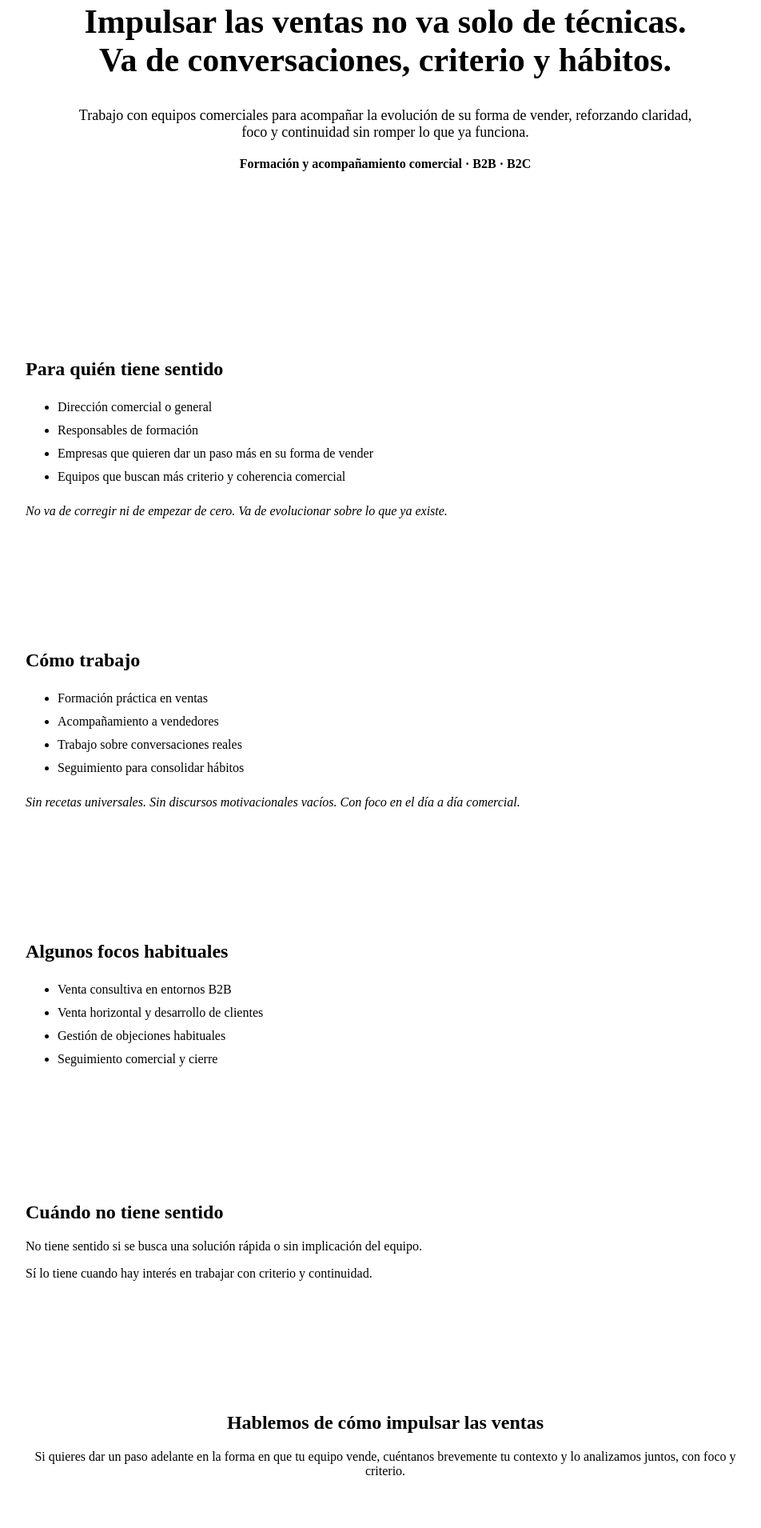
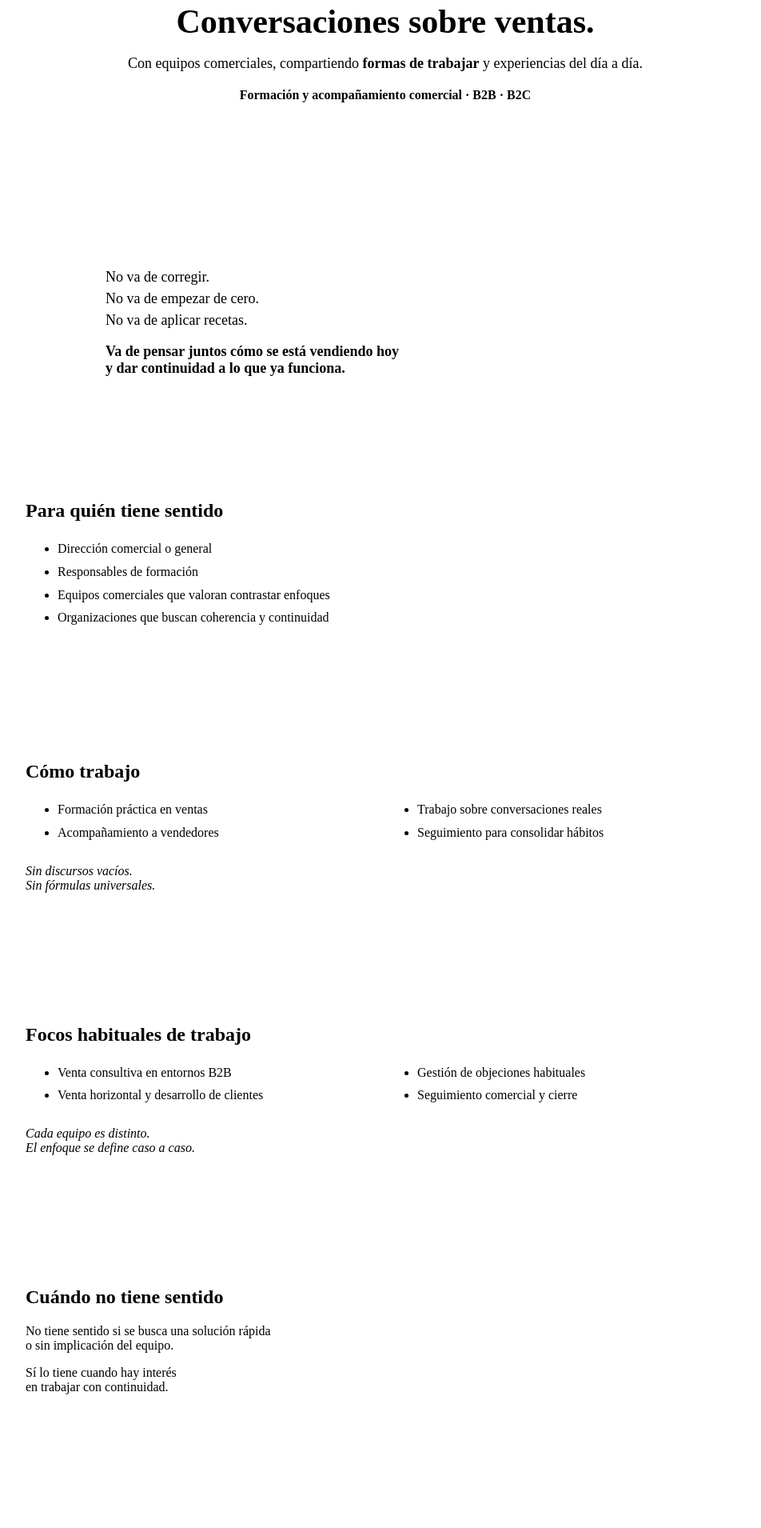
Before and after one commit to LucaCH80/luca-website, a Next.js app: page /linkedin in a window 1280 px wide. Shown: the part 120-2030 px from the top of the page at 80% size, without its empty margins (158-1110 px from the left). Built offline with nearby package versions, Linux system fonts and the light colour scheme.

Commit message:
Update linkedin.js

```diff
--- a/pages/linkedin.js
+++ b/pages/linkedin.js
@@ -8,25 +8,22 @@ export default function LinkedInLanding() {
   return (
     <>
       <Head>
-        <title>Impulsar las ventas | Luca Chiesa</title>
+        <title>Conversaciones sobre ventas | Luca Chiesa</title>
         <meta
           name="description"
-          content="Formación y acompañamiento comercial para equipos de ventas. Una conversación con criterio sobre cómo evolucionar la forma de vender."
+          content="Formación y acompañamiento comercial. Conversaciones sobre ventas con equipos comerciales."
         />
         <link rel="canonical" href="https://lucachiesa.net/linkedin" />
       </Head>
 
+      {/* HERO */}
       <section className="hero">
         <div className="wrap">
-          <h1>
-            Impulsar las ventas no va solo de técnicas.
-            <br />
-            Va de conversaciones, criterio y hábitos.
-          </h1>
+          <h1>Conversaciones sobre ventas.</h1>
 
           <p className="sub">
-            Trabajo con equipos comerciales para acompañar la evolución de su forma de vender,
-            reforzando claridad, foco y continuidad sin romper lo que ya funciona.
+            Con equipos comerciales, compartiendo <strong>formas de trabajar</strong> y
+            experiencias del día a día.
           </p>
 
           <p className="tag">
@@ -34,7 +31,7 @@ export default function LinkedInLanding() {
           </p>
 
           <a
-            className="btn"
+            className="btn primary"
             href={`mailto:${email}?subject=${subject}&body=${body}`}
           >
             Hablemos de cómo impulsar las ventas
@@ -42,29 +39,40 @@ export default function LinkedInLanding() {
         </div>
       </section>
 
+      {/* BLOQUE ANCLA */}
       <section className="section">
+        <div className="wrap narrow">
+          <p className="anchor">No va de corregir.</p>
+          <p className="anchor">No va de empezar de cero.</p>
+          <p className="anchor">No va de aplicar recetas.</p>
+
+          <p className="anchor strong">
+            Va de pensar juntos cómo se está vendiendo hoy<br />
+            y dar continuidad a lo que ya funciona.
+          </p>
+        </div>
+      </section>
+
+      {/* PARA QUIÉN */}
+      <section className="section light">
         <div className="wrap">
           <h2>Para quién tiene sentido</h2>
 
           <ul>
             <li>Dirección comercial o general</li>
             <li>Responsables de formación</li>
-            <li>Empresas que quieren dar un paso más en su forma de vender</li>
-            <li>Equipos que buscan más criterio y coherencia comercial</li>
+            <li>Equipos comerciales que valoran contrastar enfoques</li>
+            <li>Organizaciones que buscan coherencia y continuidad</li>
           </ul>
-
-          <p className="note">
-            No va de corregir ni de empezar de cero.
-            Va de evolucionar sobre lo que ya existe.
-          </p>
         </div>
       </section>
 
-      <section className="section light">
+      {/* CÓMO TRABAJO */}
+      <section className="section">
         <div className="wrap">
           <h2>Cómo trabajo</h2>
 
-          <ul>
+          <ul className="cols">
             <li>Formación práctica en ventas</li>
             <li>Acompañamiento a vendedores</li>
             <li>Trabajo sobre conversaciones reales</li>
@@ -72,54 +80,60 @@ export default function LinkedInLanding() {
           </ul>
 
           <p className="note">
-            Sin recetas universales.
-            Sin discursos motivacionales vacíos.
-            Con foco en el día a día comercial.
+            Sin discursos vacíos.<br />
+            Sin fórmulas universales.
           </p>
         </div>
       </section>
 
-      <section className="section">
+      {/* FOCOS */}
+      <section className="section light">
         <div className="wrap">
-          <h2>Algunos focos habituales</h2>
+          <h2>Focos habituales de trabajo</h2>
 
-          <ul>
+          <ul className="cols">
             <li>Venta consultiva en entornos B2B</li>
             <li>Venta horizontal y desarrollo de clientes</li>
             <li>Gestión de objeciones habituales</li>
             <li>Seguimiento comercial y cierre</li>
           </ul>
+
+          <p className="note">
+            Cada equipo es distinto.<br />
+            El enfoque se define caso a caso.
+          </p>
         </div>
       </section>
 
-      <section className="section light">
+      {/* CUÁNDO NO */}
+      <section className="section">
         <div className="wrap">
           <h2>Cuándo no tiene sentido</h2>
 
           <p>
-            No tiene sentido si se busca una solución rápida
+            No tiene sentido si se busca una solución rápida<br />
             o sin implicación del equipo.
           </p>
 
           <p>
-            Sí lo tiene cuando hay interés en trabajar
-            con criterio y continuidad.
+            Sí lo tiene cuando hay interés<br />
+            en trabajar con continuidad.
           </p>
         </div>
       </section>
 
+      {/* CTA FINAL */}
       <section className="section cta">
         <div className="wrap">
           <h2>Hablemos de cómo impulsar las ventas</h2>
 
-          <p>
-            Si quieres dar un paso adelante en la forma en que tu equipo vende,
-            cuéntanos brevemente tu contexto y lo analizamos juntos,
-            con foco y criterio.
+          <p className="sub">
+            Si te apetece poner en común cómo se está vendiendo hoy,
+            lo analizamos juntos con calma.
           </p>
 
           <a
-            className="btn"
+            className="btn primary"
             href={`mailto:${email}?subject=${subject}&body=${body}`}
           >
             Escribir a {email}
@@ -131,6 +145,7 @@ export default function LinkedInLanding() {
         <p>© 2025 Luca Chiesa</p>
       </footer>
 
+      {/* ESTILOS */}
       <style jsx>{`
         :root {
           --bg:#f6f7fb;
@@ -147,8 +162,12 @@ export default function LinkedInLanding() {
           padding:0 20px;
         }
 
+        .wrap.narrow {
+          max-width:700px;
+        }
+
         .hero {
-          padding:80px 0;
+          padding:80px 0 64px;
           background:white;
           text-align:center;
         }
@@ -156,25 +175,25 @@ export default function LinkedInLanding() {
         h1 {
           font-size:42px;
           line-height:1.15;
+          margin-bottom:16px;
         }
 
         .sub {
+          font-size:18px;
           color:var(--muted);
-          font-size:18px;
-          max-width:800px;
-          margin:20px auto;
+          margin-bottom:20px;
         }
 
         .tag {
           font-weight:600;
-          margin-bottom:24px;
+          margin-bottom:28px;
         }
 
         .btn {
           display:inline-block;
           background:var(--brand);
           color:white;
-          padding:14px 26px;
+          padding:14px 28px;
           border-radius:10px;
           text-decoration:none;
           font-weight:700;
@@ -188,13 +207,32 @@ export default function LinkedInLanding() {
           background:white;
         }
 
+        h2 {
+          margin-bottom:20px;
+        }
+
         ul {
           line-height:1.8;
           color:var(--muted);
         }
 
+        ul.cols {
+          columns:2;
+          column-gap:40px;
+        }
+
+        .anchor {
+          font-size:18px;
+          margin:6px 0;
+        }
+
+        .anchor.strong {
+          margin-top:18px;
+          font-weight:600;
+        }
+
         .note {
-          margin-top:20px;
+          margin-top:24px;
           color:var(--muted);
           font-style:italic;
         }
@@ -208,6 +246,11 @@ export default function LinkedInLanding() {
           text-align:center;
           color:var(--muted);
         }
+
+        @media (max-width: 640px) {
+          h1 { font-size:32px; }
+          ul.cols { columns:1; }
+        }
       `}</style>
     </>
   );
```
